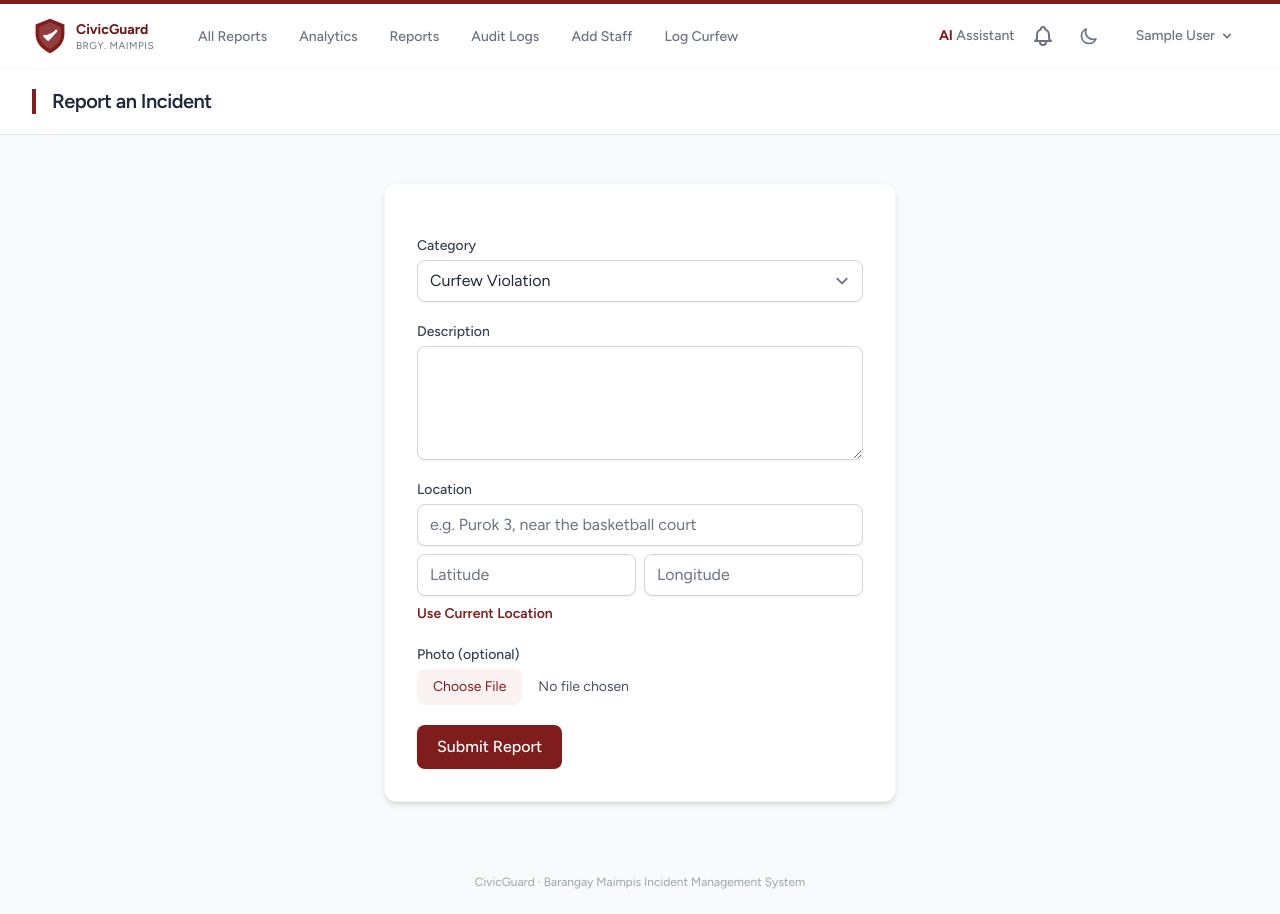
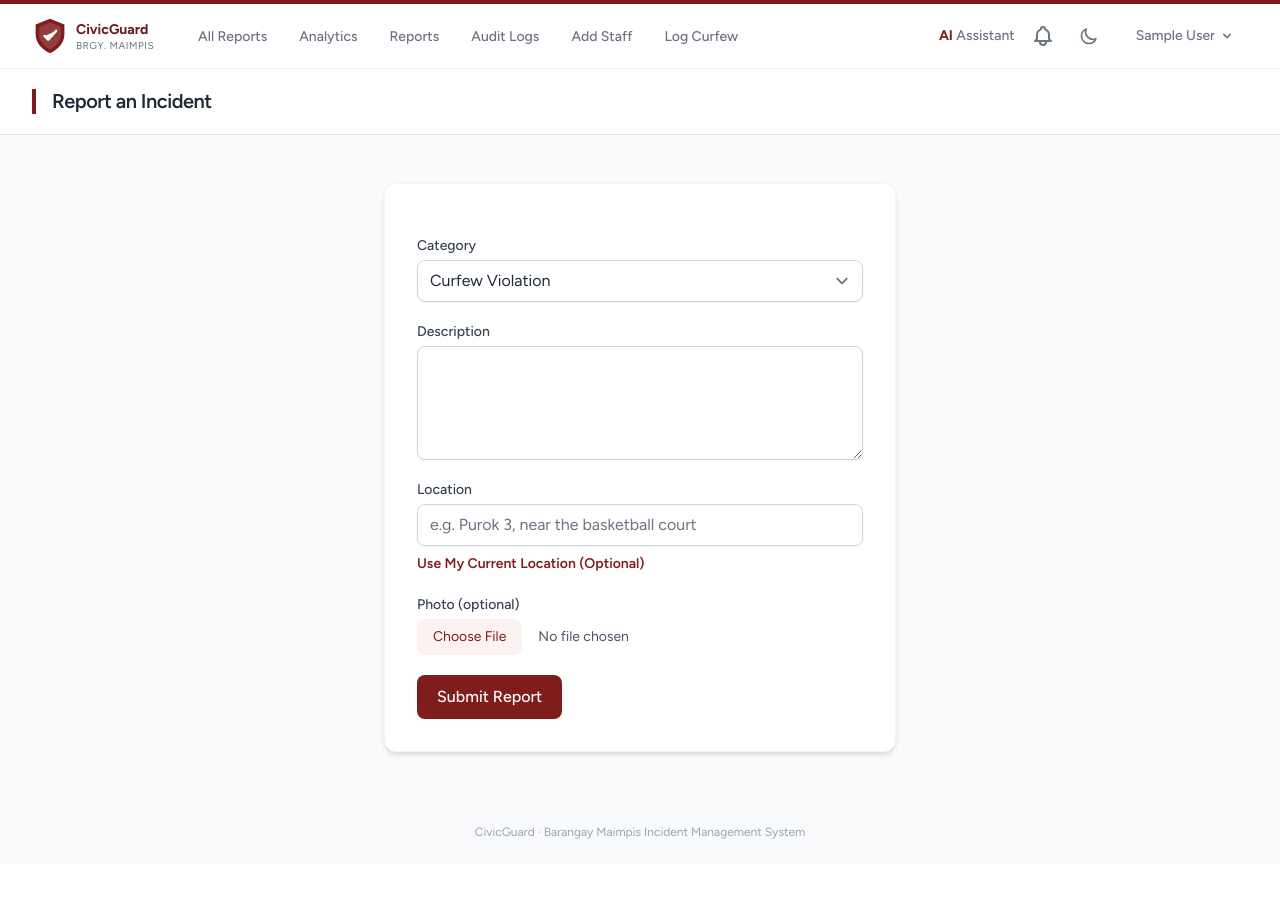
Before and after one commit to miconvr/civicguard, a Laravel app: page /reports/create in a window 1280 px wide. After the commit the page ends 839 px from the top, so only its background shows below. Run offline with Laravel 12, Linux system fonts and the light colour scheme; the visitor is signed in with stand-in values (Sample User, id 1); data comes from the database, SQL or seed files in the repository; data that the repository does not hold is empty; style sheets or scripts are compiled from the project's sources.

Commit message:
refactor: simplify resident location capture

```diff
--- a/resources/views/reports/create.blade.php
+++ b/resources/views/reports/create.blade.php
@@ -38,11 +38,9 @@
                         <label class="cg-label">Location</label>
                         <input type="text" name="location_text" value="{{ old('location_text') }}" placeholder="e.g. Purok 3, near the basketball court" class="cg-input">
                         @error('location_text') <p class="cg-error">{{ $message }}</p> @enderror
-                        <div class="mt-2 flex gap-2">
-                            <input type="number" name="latitude" value="{{ old('latitude') }}" step="any" min="-90" max="90" placeholder="Latitude" class="cg-input">
-                            <input type="number" name="longitude" value="{{ old('longitude') }}" step="any" min="-180" max="180" placeholder="Longitude" class="cg-input">
-                        </div>
-                        <button type="button" id="use-location" class="mt-2 text-sm text-maroon-700 font-semibold hover:underline">Use Current Location</button>
+                        <input type="hidden" name="latitude" value="{{ old('latitude') }}">
+                        <input type="hidden" name="longitude" value="{{ old('longitude') }}">
+                        <button type="button" id="use-location" class="mt-2 text-sm text-maroon-700 font-semibold hover:underline">Use My Current Location (Optional)</button>
                         <p id="location-status" class="mt-1 text-xs text-gray-500 dark:text-gray-400"></p>
                         @error('latitude') <p class="cg-error">{{ $message }}</p> @enderror
                         @error('longitude') <p class="cg-error">{{ $message }}</p> @enderror
@@ -74,7 +72,7 @@
                 position => {
                     document.querySelector('input[name="latitude"]').value = position.coords.latitude.toFixed(7);
                     document.querySelector('input[name="longitude"]').value = position.coords.longitude.toFixed(7);
-                    status.textContent = 'Coordinates captured.';
+                    status.textContent = 'Location captured. You can still describe it above.';
                 },
                 () => {
                     status.textContent = 'Unable to access location. You can enter coordinates manually.';
```
